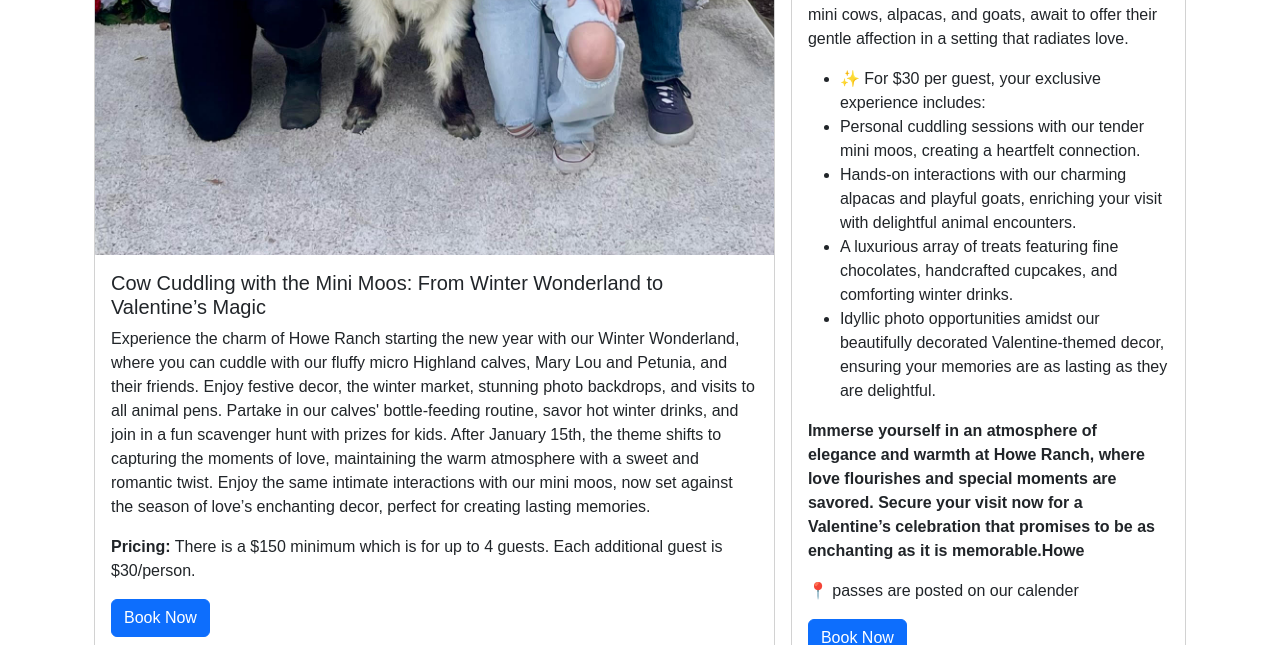
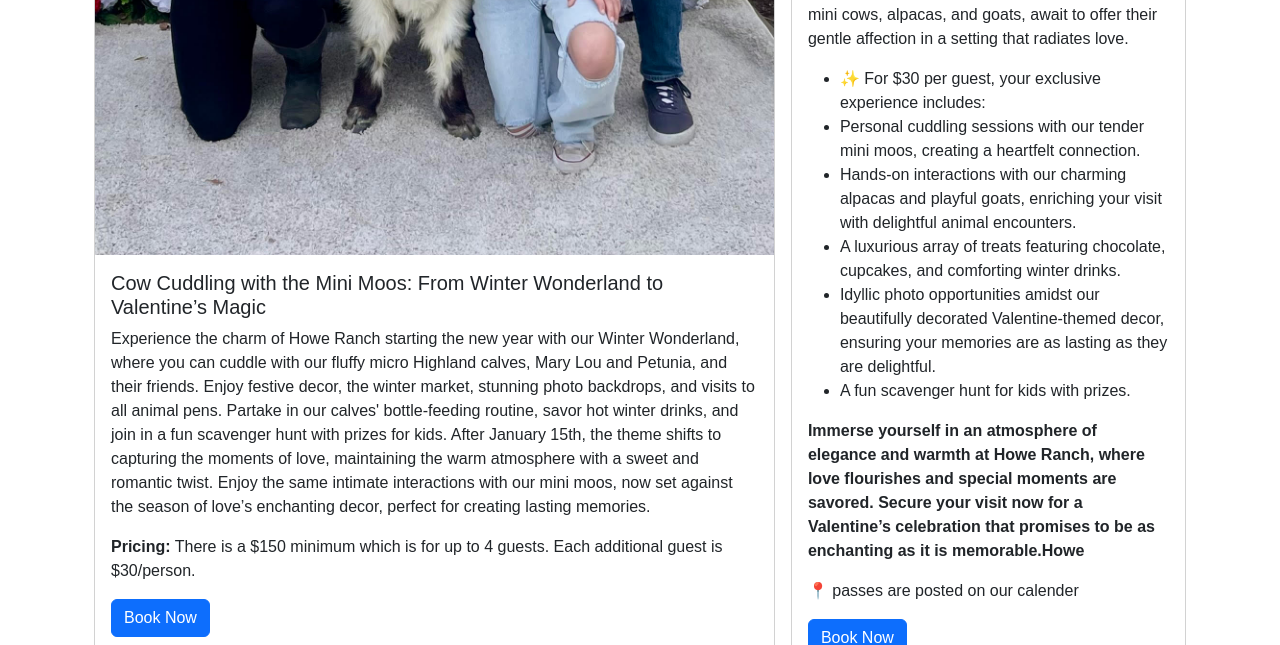
Before and after one commit to Spencer-Howe/EventSales, a Flask app: page / in a window 1280 px wide. Shown: the part 856-1501 px from the top of the page. Run offline with Flask 3, Linux system fonts and the light colour scheme; some libraries are stand-ins or nearby versions; some web fonts are replaced.

Commit message:
new add campaign js coding still to do

```diff
--- a/eventapp/templates/home.html
+++ b/eventapp/templates/home.html
@@ -40,8 +40,9 @@
                         <li>✨ For $30 per guest, your exclusive experience includes:</li>
                         <li>Personal cuddling sessions with our tender mini moos, creating a heartfelt connection.</li>
                         <li>Hands-on interactions with our charming alpacas and playful goats, enriching your visit with delightful animal encounters.</li>
-                        <li>A luxurious array of treats featuring fine chocolates, handcrafted cupcakes, and comforting winter drinks.</li>
+                        <li>A luxurious array of treats featuring chocolate, cupcakes, and comforting winter drinks.</li>
                         <li>Idyllic photo opportunities amidst our beautifully decorated Valentine-themed decor, ensuring your memories are as lasting as they are delightful.</li>
+                        <li>A fun scavenger hunt for kids with prizes.</li>
 
                     </ul>
                     <p class="card-text"><strong>Immerse yourself in an atmosphere of elegance and warmth at Howe Ranch, where love flourishes and special moments are savored. Secure your visit now for a Valentine’s celebration that promises to be as enchanting as it is memorable.Howe </strong></p>
```
